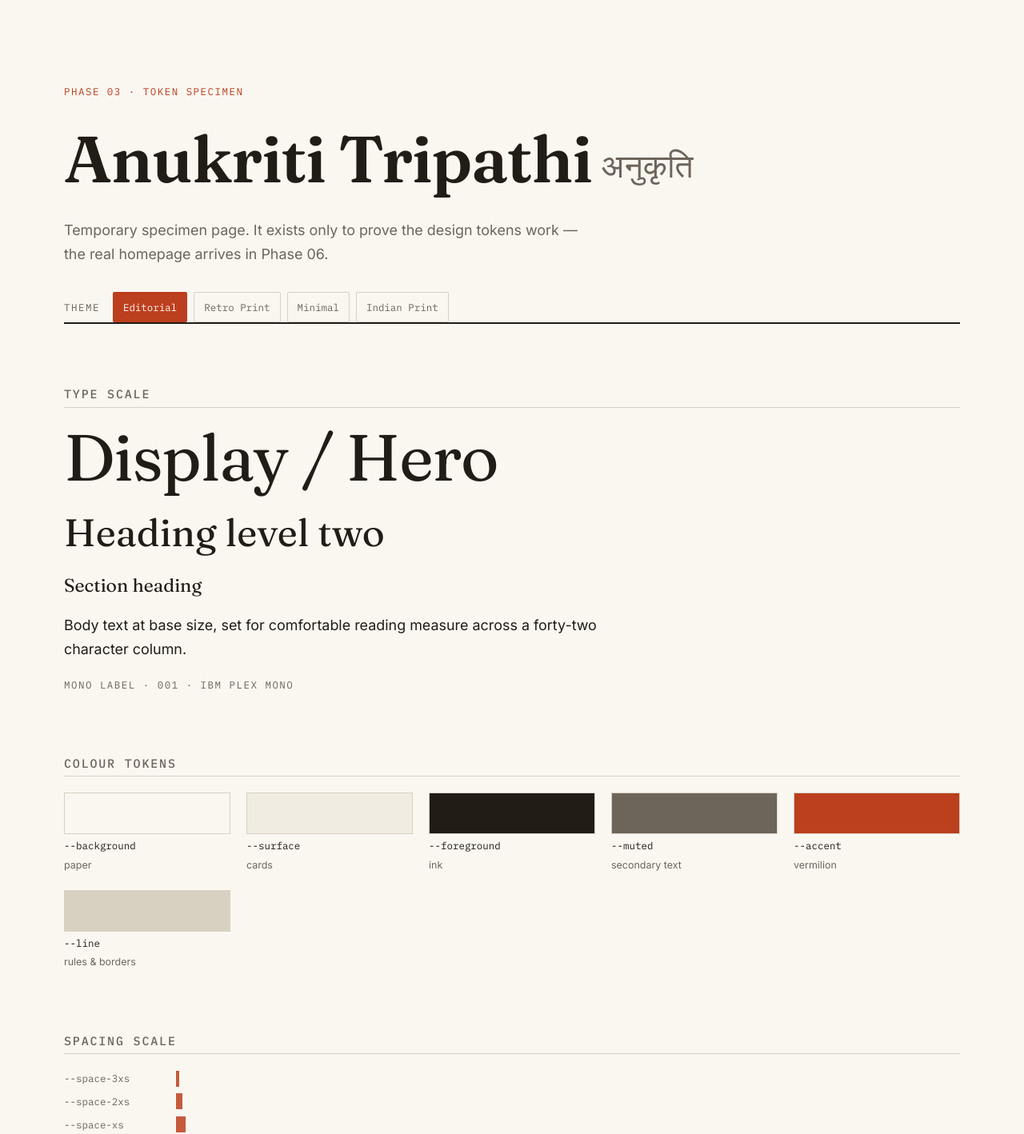
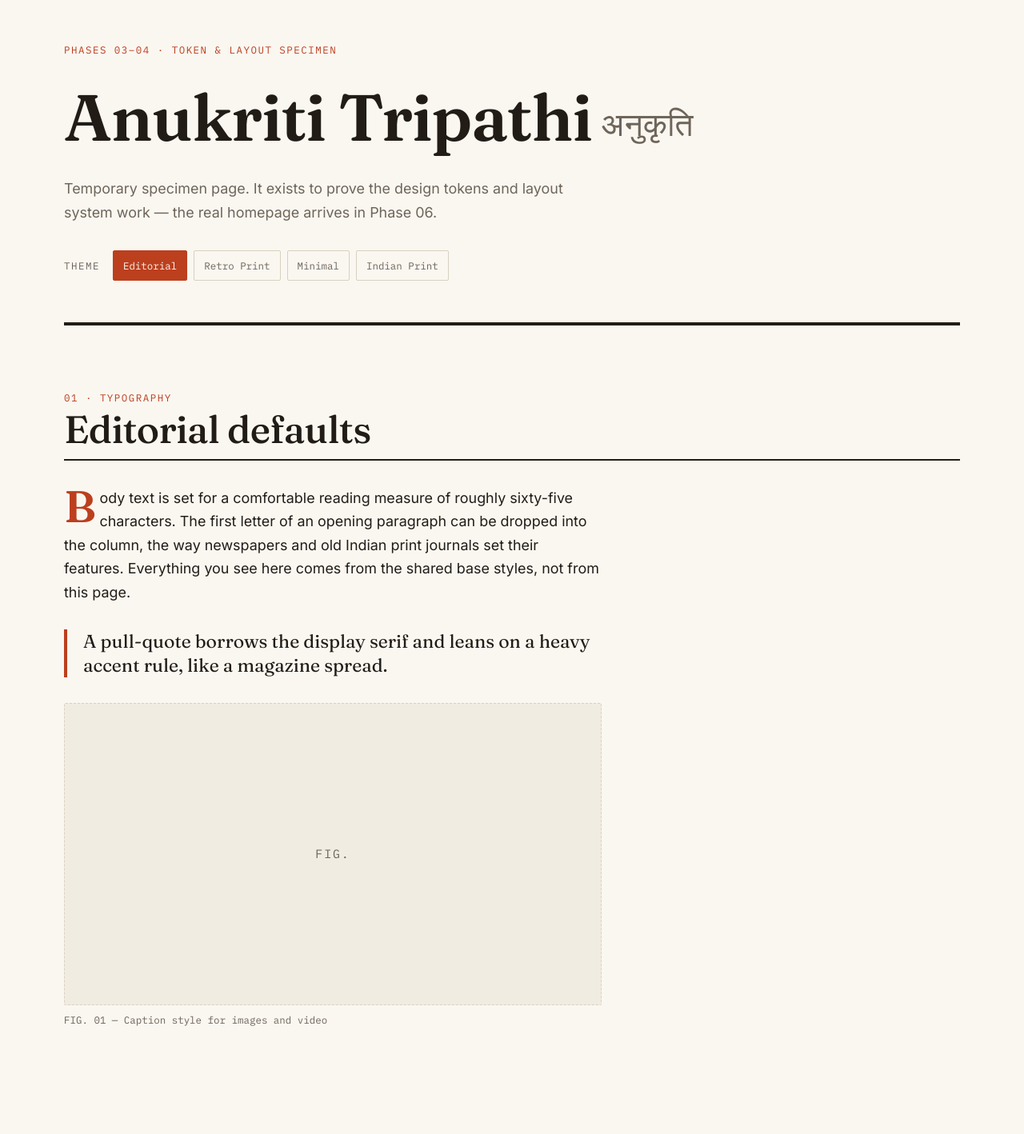
Before and after one commit to anukriti110portfolio/anukriti-portfolio, a Next.js app: page / in a window 1280 px wide. Shown: the top 1418 px of the page at 80% size. Built offline with nearby package versions, Linux system fonts and the light colour scheme; a web font is replaced by a local one.

Commit message:
add layout foundation and editorial type styles

```diff
--- a/app/globals.css
+++ b/app/globals.css
@@ -38,6 +38,24 @@ h6 {
   text-wrap: balance;
 }
 
+h1 {
+  font-size: var(--text-2xl);
+}
+
+h2 {
+  font-size: var(--text-xl);
+}
+
+h3 {
+  font-size: var(--text-lg);
+}
+
+h4,
+h5,
+h6 {
+  font-size: var(--text-base);
+}
+
 p {
   max-width: var(--content-reading);
   text-wrap: pretty;
@@ -52,6 +70,56 @@ video {
 
 a {
   color: inherit;
+}
+
+ul,
+ol {
+  padding-left: 1.25em;
+}
+
+li + li {
+  margin-top: var(--space-3xs);
+}
+
+hr {
+  border: none;
+  border-top: var(--border-thin) solid var(--line);
+}
+
+blockquote {
+  border-left: var(--border-heavy) solid var(--accent);
+  padding-left: var(--space-sm);
+  font-family: var(--font-display);
+  font-size: var(--text-lg);
+  line-height: var(--leading-snug);
+}
+
+figcaption {
+  font-family: var(--font-mono);
+  font-size: var(--text-xs);
+  color: var(--muted);
+  margin-top: var(--space-2xs);
+}
+
+.wrap {
+  max-width: var(--content-max);
+  margin-inline: auto;
+  padding-inline: var(--gutter);
+}
+
+.wrap--reading {
+  max-width: calc(var(--content-reading) + (2 * var(--gutter)));
+}
+
+.dropcap::first-letter {
+  float: left;
+  font-family: var(--font-display);
+  font-weight: 550;
+  font-size: 3.1em;
+  line-height: 0.82;
+  padding-right: 0.09em;
+  padding-top: 0.06em;
+  color: var(--accent);
 }
 
 button {
--- a/app/page.module.css
+++ b/app/page.module.css
@@ -1,19 +1,15 @@
-.specimen {
-  max-width: var(--content-max);
-  margin-inline: auto;
-  padding: var(--space-lg) var(--gutter) var(--space-2xl);
-  display: flex;
-  flex-direction: column;
-  gap: var(--space-xl);
+.page {
+  padding-block: var(--space-lg) var(--space-2xl);
 }
 
-.header {
+.intro {
   display: flex;
   flex-direction: column;
   align-items: flex-start;
   gap: var(--space-md);
-  padding-top: var(--space-lg);
-  border-bottom: var(--border-rule) solid var(--foreground);
+  padding-bottom: var(--space-lg);
+  border-bottom: var(--border-heavy) solid var(--foreground);
+  margin-bottom: var(--space-xl);
 }
 
 .kicker {
@@ -42,56 +38,33 @@
   max-width: var(--content-reading);
 }
 
-.section {
+.section + .section {
+  margin-top: var(--space-2xl);
+}
+
+.typeDemo {
   display: flex;
   flex-direction: column;
-  gap: var(--space-sm);
-}
-
-.sectionTitle {
-  font-size: var(--text-sm);
-  font-family: var(--font-mono);
-  font-weight: 500;
-  text-transform: uppercase;
-  letter-spacing: var(--tracking-caps);
-  color: var(--muted);
-  padding-bottom: var(--space-2xs);
-  border-bottom: var(--border-thin) solid var(--line);
-}
-
-.sampleHero {
-  font-family: var(--font-display);
-  font-size: var(--text-hero);
-  line-height: var(--leading-tight);
-  letter-spacing: var(--tracking-tight);
-}
-
-.sample2xl {
-  font-family: var(--font-display);
-  font-size: var(--text-2xl);
-  line-height: var(--leading-snug);
-}
-
-.sampleLg {
-  font-family: var(--font-display);
-  font-size: var(--text-lg);
-  line-height: var(--leading-snug);
-}
-
-.sampleBase {
-  font-size: var(--text-base);
+  gap: var(--space-md);
   max-width: var(--content-reading);
 }
 
-.sampleMono {
+.figurePlaceholder {
+  display: grid;
+  place-items: center;
+  aspect-ratio: 16 / 9;
+  background: var(--surface);
+  border: var(--border-thin) dashed var(--line);
+  border-radius: var(--radius-sm);
   font-family: var(--font-mono);
-  font-size: var(--text-xs);
+  font-size: var(--text-sm);
+  color: var(--muted);
   letter-spacing: var(--tracking-caps);
-  color: var(--muted);
 }
 
 .swatches {
   list-style: none;
+  padding-left: 0;
   display: grid;
   grid-template-columns: repeat(auto-fill, minmax(11rem, 1fr));
   gap: var(--space-sm);
@@ -121,6 +94,7 @@
 
 .spacingList {
   list-style: none;
+  padding-left: 0;
   display: flex;
   flex-direction: column;
   gap: var(--space-2xs);
@@ -152,15 +126,4 @@
   border: var(--border-thin) solid var(--line);
   border-radius: var(--radius-sm);
   box-shadow: var(--shadow-print);
-  transition: box-shadow var(--dur-base) var(--ease-in-out),
-    background-color var(--dur-base) var(--ease-in-out);
 }
-
-.printCardLabel {
-  font-family: var(--font-mono);
-  font-size: var(--text-xs);
-  text-transform: uppercase;
-  letter-spacing: var(--tracking-caps);
-  color: var(--accent);
-  margin-bottom: var(--space-2xs);
-}
--- a/app/page.tsx
+++ b/app/page.tsx
@@ -1,4 +1,5 @@
 import ThemeSwitcher from "@/components/ThemeSwitcher";
+import SectionHeader from "@/components/SectionHeader";
 import styles from "./page.module.css";
 
 const COLOUR_TOKENS = [
@@ -23,9 +24,9 @@ const SPACING_TOKENS = [
 
 export default function Home() {
   return (
-    <main className={styles.specimen}>
-      <header className={styles.header}>
-        <p className={styles.kicker}>Phase 03 · Token specimen</p>
+    <main className={`wrap ${styles.page}`}>
+      <header className={styles.intro}>
+        <p className={styles.kicker}>Phases 03–04 · Token &amp; layout specimen</p>
         <h1 className={styles.title}>
           Anukriti Tripathi
           <span className={styles.hindi} lang="hi">
@@ -34,30 +35,41 @@ export default function Home() {
           </span>
         </h1>
         <p className={styles.lede}>
-          Temporary specimen page. It exists only to prove the design tokens
-          work — the real homepage arrives in Phase 06.
+          Temporary specimen page. It exists to prove the design tokens and
+          layout system work — the real homepage arrives in Phase 06.
         </p>
         <ThemeSwitcher />
       </header>
 
-      <section aria-labelledby="type-scale" className={styles.section}>
-        <h2 id="type-scale" className={styles.sectionTitle}>
-          Type scale
-        </h2>
-        <p className={styles.sampleHero}>Display / Hero</p>
-        <p className={styles.sample2xl}>Heading level two</p>
-        <p className={styles.sampleLg}>Section heading</p>
-        <p className={styles.sampleBase}>
-          Body text at base size, set for comfortable reading measure across a
-          forty-two character column.
-        </p>
-        <p className={styles.sampleMono}>MONO LABEL · 001 · IBM PLEX MONO</p>
+      <section aria-labelledby="editorial-type" className={styles.section}>
+        <SectionHeader
+          id="editorial-type"
+          kicker="01 · Typography"
+          title="Editorial defaults"
+        />
+        <div className={styles.typeDemo}>
+          <p className="dropcap">
+            Body text is set for a comfortable reading measure of roughly
+            sixty-five characters. The first letter of an opening paragraph can
+            be dropped into the column, the way newspapers and old Indian print
+            journals set their features. Everything you see here comes from the
+            shared base styles, not from this page.
+          </p>
+          <blockquote>
+            A pull-quote borrows the display serif and leans on a heavy accent
+            rule, like a magazine spread.
+          </blockquote>
+          <figure>
+            <div className={styles.figurePlaceholder} aria-hidden="true">
+              FIG.
+            </div>
+            <figcaption>FIG. 01 — Caption style for images and video</figcaption>
+          </figure>
+        </div>
       </section>
 
       <section aria-labelledby="colours" className={styles.section}>
-        <h2 id="colours" className={styles.sectionTitle}>
-          Colour tokens
-        </h2>
+        <SectionHeader id="colours" kicker="02 · Colour" title="Colour tokens" />
         <ul className={styles.swatches}>
           {COLOUR_TOKENS.map((token) => (
             <li key={token.name} className={styles.swatchItem}>
@@ -73,23 +85,26 @@ export default function Home() {
       </section>
 
       <section aria-labelledby="spacing" className={styles.section}>
-        <h2 id="spacing" className={styles.sectionTitle}>
-          Spacing scale
-        </h2>
+        <SectionHeader id="spacing" kicker="03 · Rhythm" title="Spacing scale" />
         <ul className={styles.spacingList}>
           {SPACING_TOKENS.map((token) => (
             <li key={token} className={styles.spacingRow}>
               <span className={styles.spacingName}>{token}</span>
-              <span className={styles.spacingBar} style={{ width: `var(${token})` }} />
+              <span
+                className={styles.spacingBar}
+                style={{ width: `var(${token})` }}
+              />
             </li>
           ))}
         </ul>
       </section>
 
       <section aria-labelledby="print-detail" className={styles.section}>
-        <h2 id="print-detail" className={styles.sectionTitle}>
-          Print detail
-        </h2>
+        <SectionHeader
+          id="print-detail"
+          kicker="04 · Detail"
+          title="Print detail"
+        />
         <div className={styles.printCard}>
           <p className={styles.printCardLabel}>Hard offset shadow</p>
           <p>
--- /dev/null
+++ b/components/SectionHeader.module.css
@@ -0,0 +1,20 @@
+.header {
+  display: flex;
+  flex-direction: column;
+  gap: var(--space-3xs);
+  padding-bottom: var(--space-xs);
+  border-bottom: var(--border-rule) solid var(--foreground);
+  margin-bottom: var(--space-md);
+}
+
+.kicker {
+  font-family: var(--font-mono);
+  font-size: var(--text-xs);
+  text-transform: uppercase;
+  letter-spacing: var(--tracking-caps);
+  color: var(--accent);
+}
+
+.title {
+  font-size: var(--text-2xl);
+}
--- /dev/null
+++ b/components/SectionHeader.tsx
@@ -0,0 +1,18 @@
+import styles from "./SectionHeader.module.css";
+
+type SectionHeaderProps = {
+  id: string;
+  kicker: string;
+  title: string;
+};
+
+export default function SectionHeader({ id, kicker, title }: SectionHeaderProps) {
+  return (
+    <div className={styles.header}>
+      <p className={styles.kicker}>{kicker}</p>
+      <h2 id={id} className={styles.title}>
+        {title}
+      </h2>
+    </div>
+  );
+}
```
